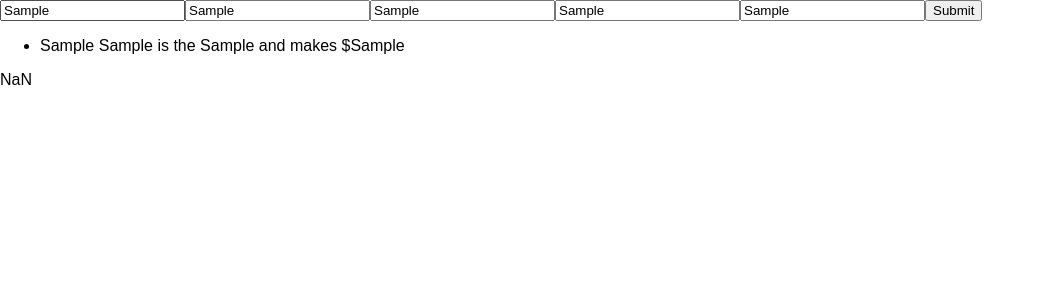
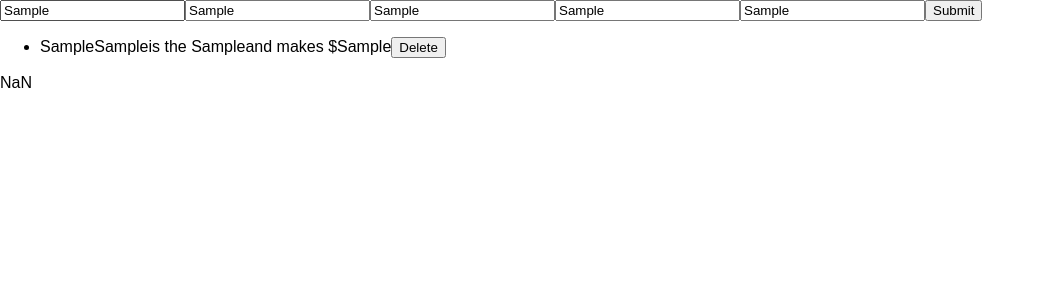
Before and after one commit to LukeSchlangen/react-salary-calculator, a React (Create React App) app: page / in a window 1280 px wide. Both pictures are taken after typing "Sample", "Sample", "Sample", "Sample", "Sample" into the empty fields and a click on the input "Submit". Shown: the top 300 px of the page, without its empty margins (0-1045 px from the left). Built offline with nearby package versions, Linux system fonts and the light colour scheme.

Commit message:
add ability to delete employee

```diff
--- a/src/components/App/App.js
+++ b/src/components/App/App.js
@@ -12,6 +12,7 @@ class App extends Component {
     };
 
     this.addEmployee = this.addEmployee.bind(this);
+    this.deleteEmployee = this.deleteEmployee.bind(this);
   }
 
   addEmployee(newEmployee) {
@@ -20,11 +21,19 @@ class App extends Component {
     });
   }
 
+  deleteEmployee(employeeToDelete) {
+    const matchEmployee = employee => employee.idNumber !== employeeToDelete.idNumber;
+
+    this.setState({
+      employeeList: this.state.employeeList.filter(matchEmployee),
+    });
+  }
+
   render() {
     return (
       <div>
         <EmployeeForm addEmployee={this.addEmployee} />
-        <EmployeeList employeeList={this.state.employeeList} />
+        <EmployeeList employeeList={this.state.employeeList} deleteEmployee={this.deleteEmployee} />
         <EmployeeTotal employeeList={this.state.employeeList} />
       </div>
     );
--- a/src/components/EmployeeList/EmployeeList.js
+++ b/src/components/EmployeeList/EmployeeList.js
@@ -1,11 +1,17 @@
 import React from 'react';
 import PropTypes from 'prop-types';
 
-const EmployeeList = ({ employeeList }) => (
+const EmployeeList = ({ employeeList, deleteEmployee }) => (
   <ul>
     {employeeList.map(employee => (
       <li key={employee.idNumber}>
-        {employee.firstName} {employee.lastName} is the {employee.jobTitle} and makes ${employee.annualSalary}
+        {employee.firstName}
+        {employee.lastName}
+        is the {employee.jobTitle}
+        and makes ${employee.annualSalary}
+        <button onClick={() => deleteEmployee(employee)}>
+          Delete
+        </button>
       </li>
     ))}
   </ul>
@@ -19,6 +25,7 @@ EmployeeList.propTypes = {
     jobTitle: String,
     annualSalary: String,
   })).isRequired,
+  deleteEmployee: PropTypes.func.isRequired,
 };
 
 export default EmployeeList;
```
